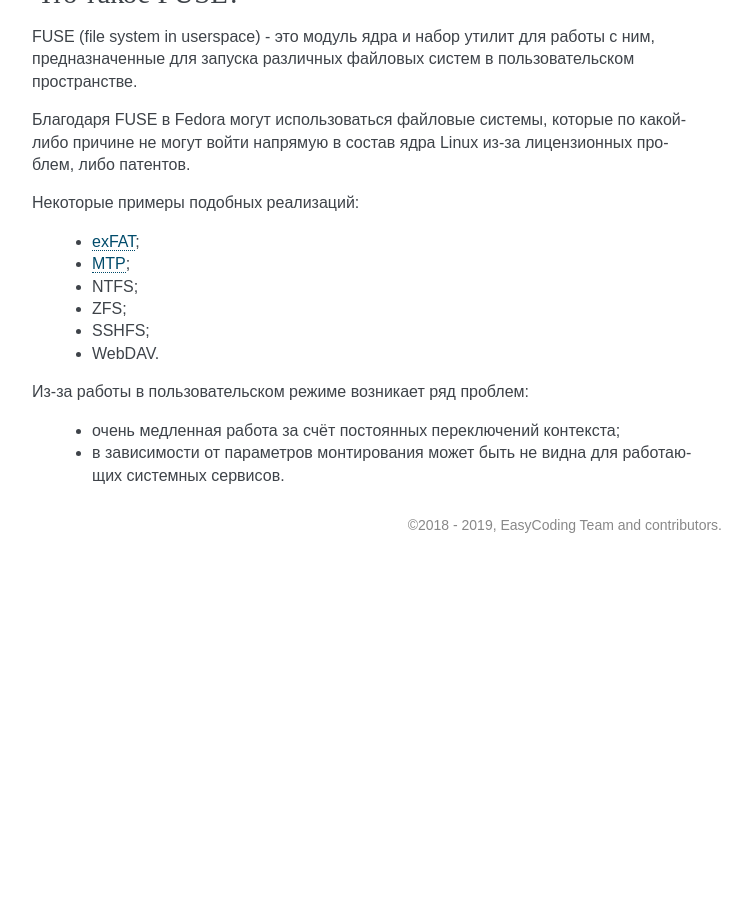
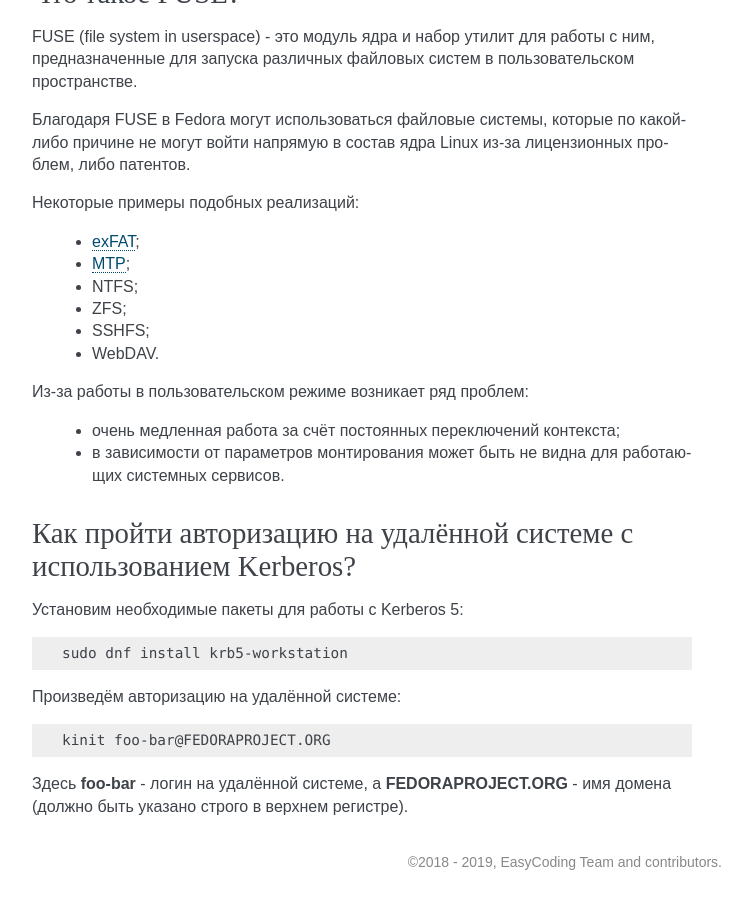
Before and after one commit to RussianFedora/FAQ, a Sphinx documentation site: the page built from source/administration.rst, in a window 1280 px wide and 900 px high, scrolled down 17815 px. Shown: the whole window, without its empty margins (388-1140 px from the left). Built offline with Sphinx 7.4.7, drawn with Linux system fonts in a browser that asks for light colours; before the commit the page ends 18378 px from its top, so only the background shows below that; some of the changed text lies outside the part shown.

Commit message:
Added question about using Kerberos login.

```diff
--- a/source/administration.rst
+++ b/source/administration.rst
@@ -1048,3 +1048,23 @@ FUSE (file system in userspace) - это модуль ядра и набор у
 
   * очень медленная работа за счёт постоянных переключений контекста;
   * в зависимости от параметров монтирования может быть не видна для работающих системных сервисов.
+
+.. index:: kerberos, remote, login, authorization
+.. _kerberos:
+
+Как пройти авторизацию на удалённой системе с использованием Kerberos?
+==========================================================================
+
+Установим необходимые пакеты для работы с Kerberos 5:
+
+.. code-block:: text
+
+    sudo dnf install krb5-workstation
+
+Произведём авторизацию на удалённой системе:
+
+.. code-block:: text
+
+    kinit foo-bar@FEDORAPROJECT.ORG
+
+Здесь **foo-bar** - логин на удалённой системе, а **FEDORAPROJECT.ORG** - имя домена (должно быть указано строго в верхнем регистре).
```
